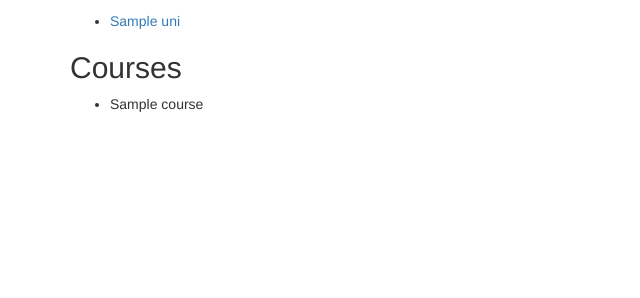
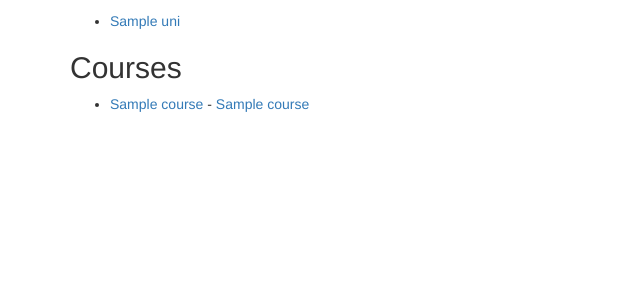
Before and after one commit to Jim-Walk/Software-Development-Assessment, a Flask app: template website/templates/search_result.html in a window 1280 px wide. Shown: the part 183-481 px from the top of the page, without its empty margins (0-640 px from the left). Run offline with Flask 2, Linux system fonts and the light colour scheme; the template is opened without the code that fills it: most values are stand-ins (such as "Sample title", 1, 10 or a date in 2020); some libraries are stand-ins or nearby versions.

```diff
--- a/website/routes.py
+++ b/website/routes.py
@@ -34,11 +34,16 @@ def search():
                                         limit=10)
         uni_list = []
         course_list = []
+
+        # extract values from mongo cursor before we can use them
         for uni in unis:
             uni_list += [uni]
 
         for course in courses:
             course_list += [course]
+        for course in course_list:
+            uni = mongo.db.institutions.find_one({'UKPRN': course['UKPRN']})
+            course.update(uni)
 
     return render_template('search_result.html', courses=course_list,
                            unis=uni_list)
--- a/website/templates/search_result.html
+++ b/website/templates/search_result.html
@@ -22,7 +22,9 @@
         <h2> Courses </h2>
         <ul>
             {% for course in courses %}
-                <li> {{ course.TITLE }} </li>
+            <li> <a href="/course/{{ course.PROVIDER_NAME
+            }}/{{course.KISCOURSEID}}">{{ course.TITLE }}</a> - <a
+                    href="/institution/{{course.UKPRN}}">{{course.PROVIDER_NAME}}</a></li>
             {% endfor %}
         </ul>
     {% endif %}
```
Also changed, not shown: 1 other file.
